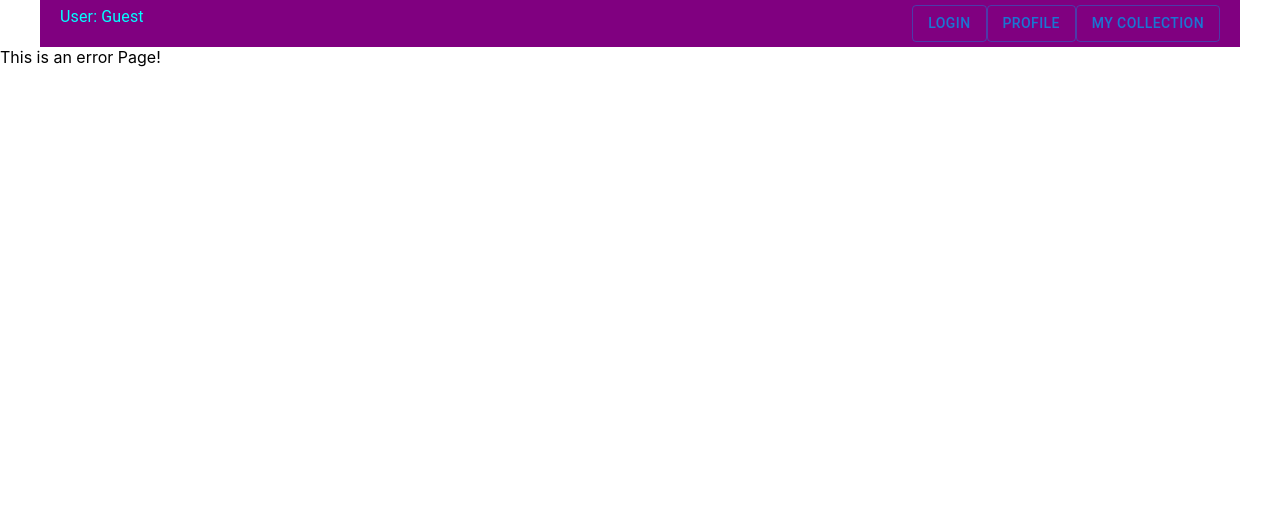
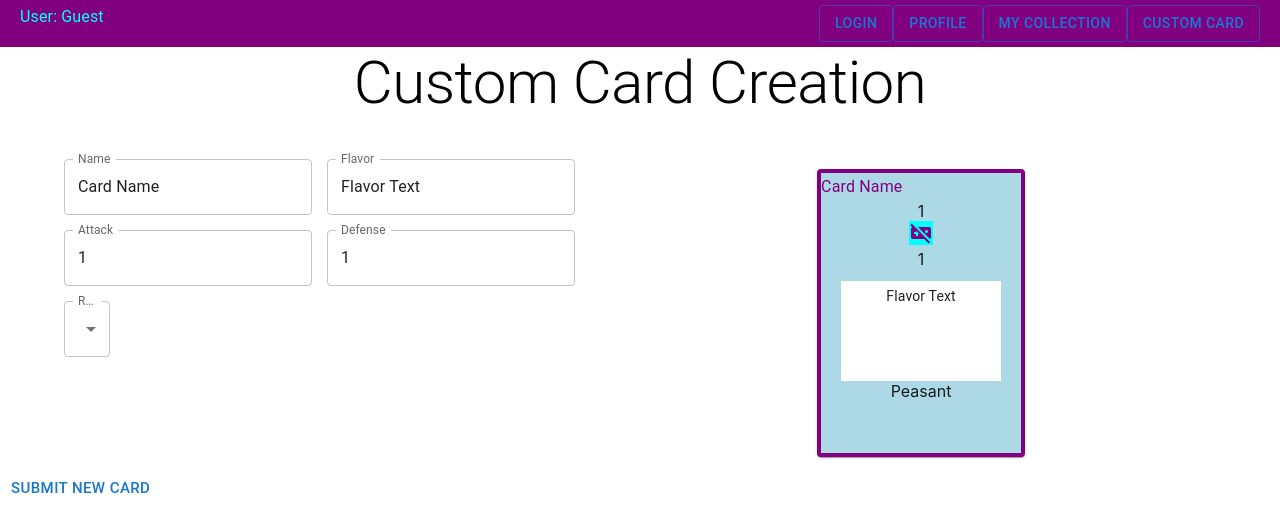
Before and after one commit to AustinWhitbeck/neonrunner-professional-development, a React (Create React App) app in the folder client/: page /custom in a window 1280 px wide. Shown: the top 532 px of the page. Built offline with nearby package versions, Linux system fonts and the light colour scheme.

Commit message:
added custom card page as well as sending the custom card to be added to the full ist of cards database. Still not working contextp provider

```diff
--- a/client/src/App/App.tsx
+++ b/client/src/App/App.tsx
@@ -1,6 +1,7 @@
 import React, { useState } from "react";
 import { BrowserRouter, Routes, Route } from "react-router-dom";
 import NavBar from "../components/organisms/NavBar";
+import CustomCardCreation from "../components/pages/CustomCardCreation";
 import ErrorPage from "../components/pages/ErrorPage";
 import Home from "../components/pages/Home";
 import Login from "../components/pages/Login";
@@ -27,6 +28,7 @@ const App: React.FC = () => {
           element={<Login currentUser={currentUser} setUser={setCurrentuser} />}
         />
         <Route path="/collection" element={<UserCollection />} />
+        <Route path="/custom" element={<CustomCardCreation />} />
         <Route path="*" element={<ErrorPage />} />
       </Routes>
     </BrowserRouter>
--- a/client/src/components/molecules/GameCard/index.tsx
+++ b/client/src/components/molecules/GameCard/index.tsx
@@ -9,14 +9,17 @@ interface FullCard {
 }
 
 const GameCard: React.FC<FullCard> = ({ card }: FullCard) => {
+  console.log("card value", card);
   return (
     <Card
       sx={{
         width: "200px",
+        minWidth: "200px",
         height: "280px",
         textAlign: "center",
         border: "solid purple 4px",
         backgroundColor: "lightblue",
+        margin: "10px",
       }}
     >
       <Typography
@@ -26,7 +29,7 @@ const GameCard: React.FC<FullCard> = ({ card }: FullCard) => {
         {card.name}
       </Typography>
       <Container sx={{ width: "180px", height: "80px" }}>
-        <div>{card.power}</div>
+        <div>{card.attack}</div>
         <VideogameAssetOffIcon
           sx={{ backgroundColor: "cyan", color: "purple" }}
         />
@@ -40,7 +43,7 @@ const GameCard: React.FC<FullCard> = ({ card }: FullCard) => {
           backgroundColor: "white",
         }}
       >
-        <Typography variant="body2">{card.flavorText}</Typography>
+        <Typography variant="body2">{card.flavor_text}</Typography>
       </Container>
       <div>{card.rarity}</div>
     </Card>
--- a/client/src/components/organisms/CardCollectionManager/index.tsx
+++ b/client/src/components/organisms/CardCollectionManager/index.tsx
@@ -5,6 +5,7 @@ import React from "react";
 
 interface Props {
   handleCollectionType: () => void;
+  collectionType: boolean;
 }
 
 const ButtonContainerSx = {
@@ -14,6 +15,7 @@ const ButtonContainerSx = {
 
 const CardCollectionManager: React.FC<Props> = ({
   handleCollectionType,
+  collectionType,
 }: Props) => {
   return (
     <Container
@@ -51,7 +53,7 @@ const CardCollectionManager: React.FC<Props> = ({
       </Container>
       <Container sx={ButtonContainerSx}>
         <Button onClick={handleCollectionType} sx={{ color: "pink" }}>
-          Show All Cards
+          {collectionType ? "Show All Cards" : "Show my collection"}
         </Button>
       </Container>
     </Container>
--- a/client/src/components/organisms/NavBar/index.tsx
+++ b/client/src/components/organisms/NavBar/index.tsx
@@ -1,4 +1,4 @@
-import { Button, Container, Typography } from "@mui/material";
+import { Button, Container, fabClasses, Typography } from "@mui/material";
 import React from "react";
 import { useNavigate } from "react-router-dom";
 import { User } from "../../../models/models";
@@ -12,6 +12,7 @@ const NavBar: React.FC<Props> = ({ user }: Props) => {
   return (
     <Container
       disableGutters
+      maxWidth={false}
       sx={{
         backgroundColor: "purple",
         color: "cyan",
@@ -38,6 +39,9 @@ const NavBar: React.FC<Props> = ({ user }: Props) => {
         >
           My Collection
         </Button>
+        <Button onClick={(): void => navigate("/custom")} variant="outlined">
+          Custom Card
+        </Button>
       </div>
     </Container>
   );
--- /dev/null
+++ b/client/src/components/pages/CustomCardCreation/index.tsx
@@ -0,0 +1,109 @@
+import {
+  Box,
+  Button,
+  FormControl,
+  InputLabel,
+  MenuItem,
+  Select,
+  TextField,
+  Typography,
+} from "@mui/material";
+import { Container } from "@mui/system";
+import React, { useState } from "react";
+import { addNewCustomCard } from "../../../repository";
+import GameCard from "../../molecules/GameCard";
+
+const CustomCardCreation: React.FC = () => {
+  const [name, setName] = useState<string>("Card Name");
+  const [attack, setAttack] = useState<number>(1);
+  const [defense, setDefense] = useState<number>(1);
+  const [flavor, setFlavor] = useState<string>("Flavor Text");
+  const [rarity, setRarity] = useState<string>("Peasant");
+
+  const inputSx = {
+    margin: "0 15px 15px 0",
+  };
+
+  const handleSubmit = (): void => {
+    addNewCustomCard({ name, attack, defense, flavor_text: flavor, rarity });
+  };
+
+  return (
+    <div>
+      <Typography
+        variant="h2"
+        sx={{ textAlign: "center", marginBottom: "40px" }}
+      >
+        Custom Card Creation
+      </Typography>
+      <Container sx={{ display: "flex" }}>
+        <Box component="form">
+          <TextField
+            label="Name"
+            value={name}
+            onChange={(e): void => {
+              setName(e.target.value);
+            }}
+            sx={inputSx}
+          />
+          <TextField
+            label="Flavor"
+            value={flavor}
+            onChange={(e): void => {
+              setFlavor(e.target.value);
+            }}
+            sx={inputSx}
+          />
+          <TextField
+            type="number"
+            label="Attack"
+            value={attack}
+            onChange={(e): void => {
+              setAttack(parseInt(e.target.value));
+            }}
+            sx={inputSx}
+          />
+          <TextField
+            type="number"
+            label="Defense"
+            value={defense}
+            onChange={(e): void => {
+              setDefense(parseInt(e.target.value));
+            }}
+            sx={inputSx}
+          />
+          <FormControl>
+            <InputLabel id="demo-simple-select-label">Rarity</InputLabel>
+            <Select
+              fullWidth
+              value={rarity}
+              defaultValue="royal"
+              label="Rarity"
+              onChange={(e): void => {
+                setRarity(e.target.value);
+              }}
+            >
+              <MenuItem value="royal">Royal</MenuItem>
+              <MenuItem value="noble">Noble</MenuItem>
+              <MenuItem value="artisan">Artisan</MenuItem>
+              <MenuItem value="peasant">Peasant</MenuItem>
+            </Select>
+          </FormControl>
+        </Box>
+        <Container
+          disableGutters
+          sx={{ width: "100%", display: "flex", justifyContent: "center" }}
+        >
+          <GameCard
+            card={{ name, attack, defense, flavor_text: flavor, rarity }}
+          />
+        </Container>
+      </Container>
+      <Button size="large" onClick={handleSubmit}>
+        Submit New Card
+      </Button>
+    </div>
+  );
+};
+
+export default CustomCardCreation;
--- a/client/src/components/pages/UserCollection/index.tsx
+++ b/client/src/components/pages/UserCollection/index.tsx
@@ -1,17 +1,9 @@
 import { Container, Typography } from "@mui/material";
-import React, { useEffect, useState } from "react";
+import React, { ReactNode, useEffect, useState } from "react";
 import { GameCardModel } from "../../../models/models";
 import { getAllCards } from "../../../repository";
 import GameCard from "../../molecules/GameCard";
 import CardCollectionManager from "../../organisms/CardCollectionManager";
-
-const demoCard: GameCardModel = {
-  defense: 2,
-  flavorText: "Some cool stuff about this card",
-  power: 4,
-  rarity: "noble",
-  name: "TestingCard",
-};
 
 const UserCollection: React.FC = () => {
   const [allCards, setAllCards] = useState<GameCardModel[]>([]);
@@ -48,9 +40,23 @@ const UserCollection: React.FC = () => {
       >
         UserCollection
       </Typography>
-      <CardCollectionManager handleCollectionType={handleCollectionType} />
-      <Container sx={{ padding: "20px", marginLeft: "150px" }}>
-        <GameCard card={demoCard} />
+      <CardCollectionManager
+        handleCollectionType={handleCollectionType}
+        collectionType={collectionType}
+      />
+      <Container
+        sx={{
+          padding: "20px",
+          marginLeft: "150px",
+          display: "flex",
+          flexWrap: "wrap",
+        }}
+      >
+        {allCards.map(
+          (card): ReactNode => (
+            <GameCard card={card} />
+          )
+        )}
       </Container>
     </div>
   );
--- a/client/src/components/pages/login/index.tsx
+++ b/client/src/components/pages/login/index.tsx
@@ -11,12 +11,11 @@ interface Props {
 
 const Login: React.FC<Props> = ({ currentUser, setUser }: Props) => {
   return (
-    <div>
-      <Typography variant="h1">Login Screen</Typography>
-      <Container sx={{ display: "flex", justifyContent: "center" }}>
-        <NewUserForm props={{ currentUser, setUser }} />
-      </Container>
-    </div>
+    <Container
+      sx={{ display: "flex", justifyContent: "center", paddingTop: "100px" }}
+    >
+      <NewUserForm props={{ currentUser, setUser }} />
+    </Container>
   );
 };
 
--- a/client/src/index.css
+++ b/client/src/index.css
@@ -5,6 +5,7 @@ body {
     "Helvetica Neue", sans-serif;
   -webkit-font-smoothing: antialiased;
   -moz-osx-font-smoothing: grayscale;
+  background: "https://i.pinimg.com/originals/02/f2/64/02f2649eaa7743a8e0a117c3e0a386ee.jpg";
 }
 
 code {
--- a/client/src/models/models.ts
+++ b/client/src/models/models.ts
@@ -8,8 +8,8 @@ export interface User {
 
 export interface GameCardModel {
   defense: number | string;
-  flavorText: string;
+  flavor_text: string;
   name: string;
-  power: number | string;
+  attack: number | string;
   rarity: string;
 }
--- a/client/src/repository/index.tsx
+++ b/client/src/repository/index.tsx
@@ -85,3 +85,19 @@ export const addNewUser = (user: User): void => {
       console.log("successful posting of new user");
     });
 };
+
+export const addNewCustomCard = (card: GameCardModel): void => {
+  // two arguments: path and body
+  console.log("card value", card);
+  axios
+    .post("http://localhost:3001/custom-card", {
+      name: card.name,
+      attack: card.attack,
+      defense: card.defense,
+      flavor_text: card.flavor_text,
+      rarity: card.rarity,
+    })
+    .then(() => {
+      console.log("successful posting of new custom card!");
+    });
+};
```
Also changed, not shown: 1 other file (tests, documents, lock files or other folders).
